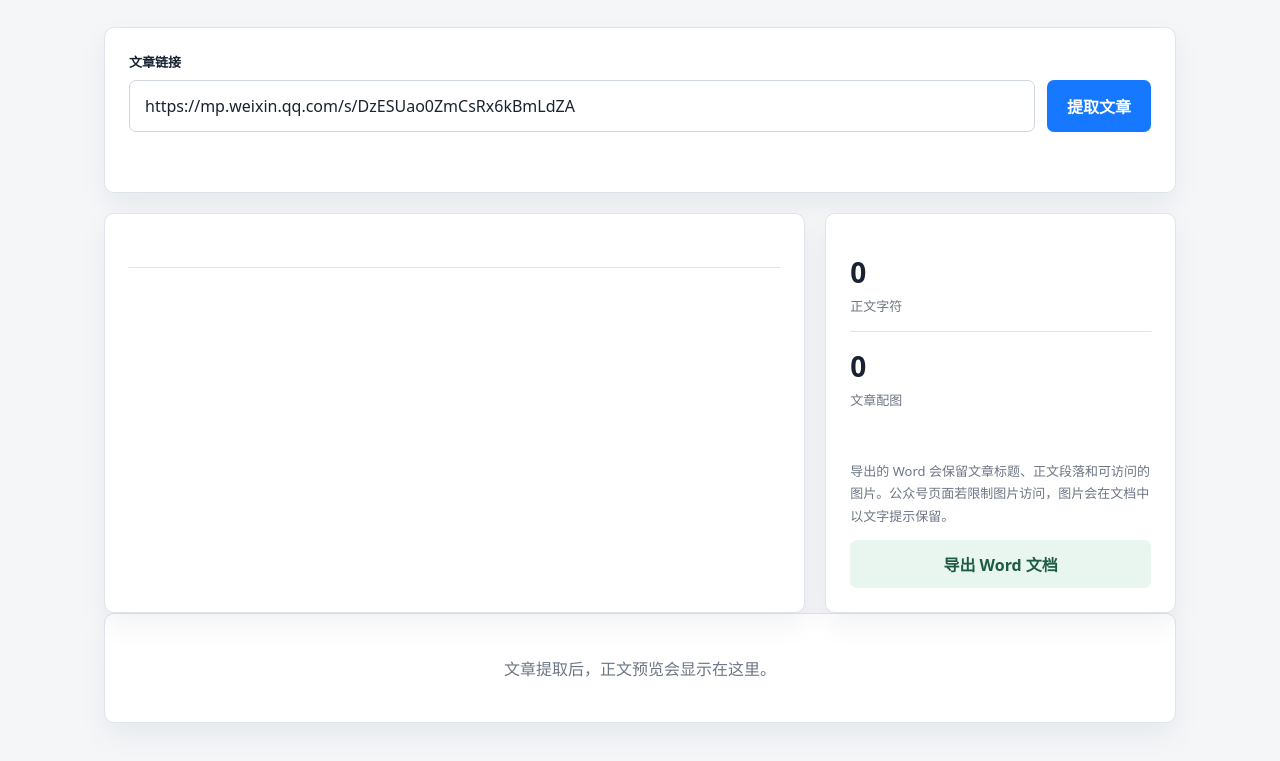
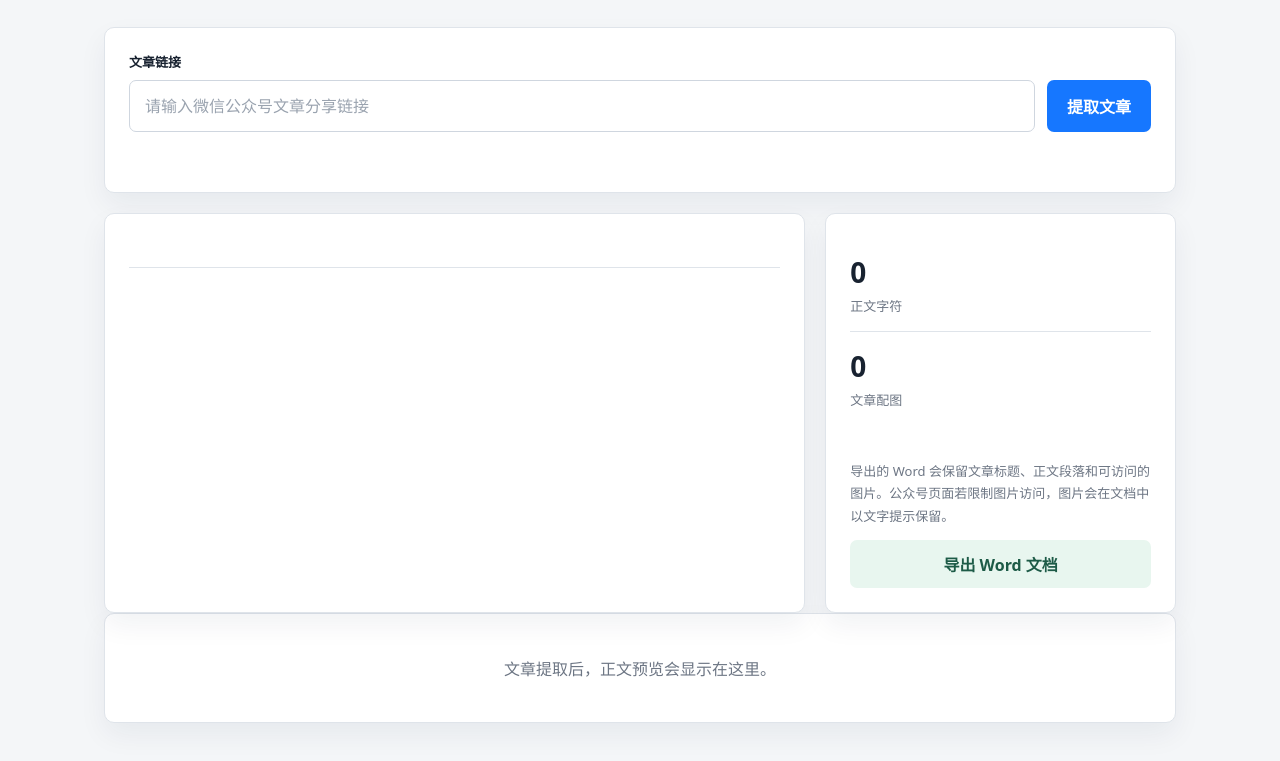
Before and after one commit to linyiwang909-stack/wechat-article-extractor, a plain HTML site: page index.html in a window 1280 px wide. Shown: the part 167-928 px from the top of the page. Drawn offline with Linux system fonts and the light colour scheme.

Commit message:
Add files via upload

```diff
--- a/index.html
+++ b/index.html
@@ -97,6 +97,11 @@
       font: inherit;
       color: var(--ink);
       outline: none;
+    }
+
+    input::placeholder {
+      color: #9aa3af;
+      opacity: 1;
     }
 
     input:focus {
@@ -270,8 +275,7 @@
     </header>
     <section class="panel input-panel">
       <label for="url">文章链接</label>
-      <div class="row"><input id="url" type="url" placeholder="https://mp.weixin.qq.com/s/..."
-          value="https://mp.weixin.qq.com/s/DzESUao0ZmCsRx6kBmLdZA" /><button id="extract" class="primary">提取文章</button>
+      <div class="row"><input id="url" type="url" placeholder="请输入微信公众号文章分享链接" /><button id="extract" class="primary">提取文章</button>
       </div>
       <div id="status" class="status" role="status"></div>
     </section>
```
